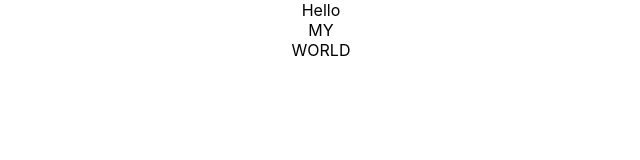
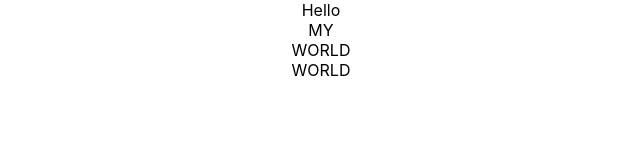
Before and after one commit to zemosamurai/git-flow, a React (Create React App) app: page / in a window 1280 px wide. Shown: the top 160 px of the page, without its empty margins (319-959 px from the left). Built offline with nearby package versions, Linux system fonts and the light colour scheme.

Commit message:
commit - 7

```diff
--- a/src/App.tsx
+++ b/src/App.tsx
@@ -7,6 +7,7 @@ function App() {
       <div>Hello</div>
       <div>MY</div>
       <div>WORLD</div>
+      <div>WORLD</div>
     </div>
   );
 }
```
